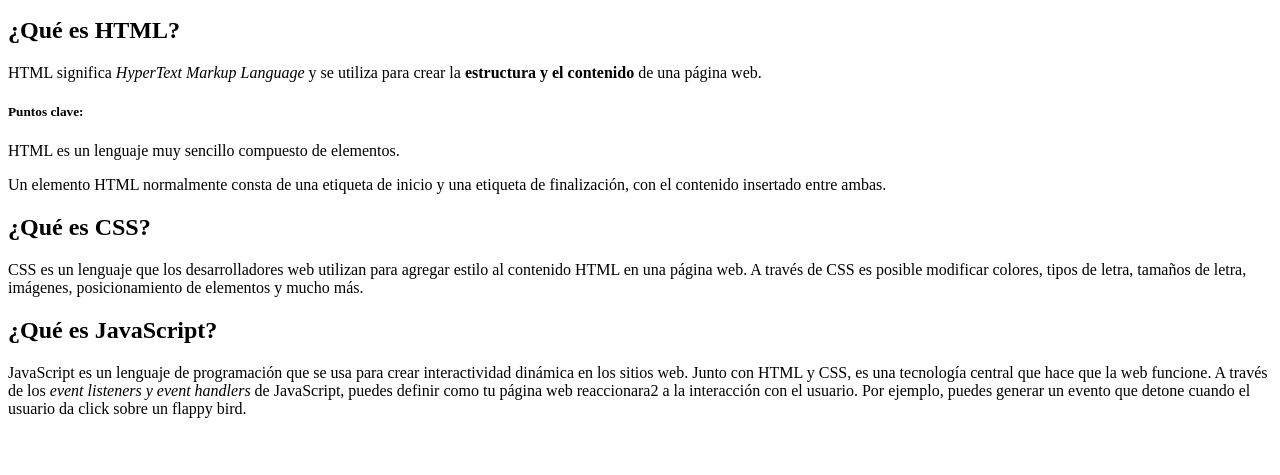
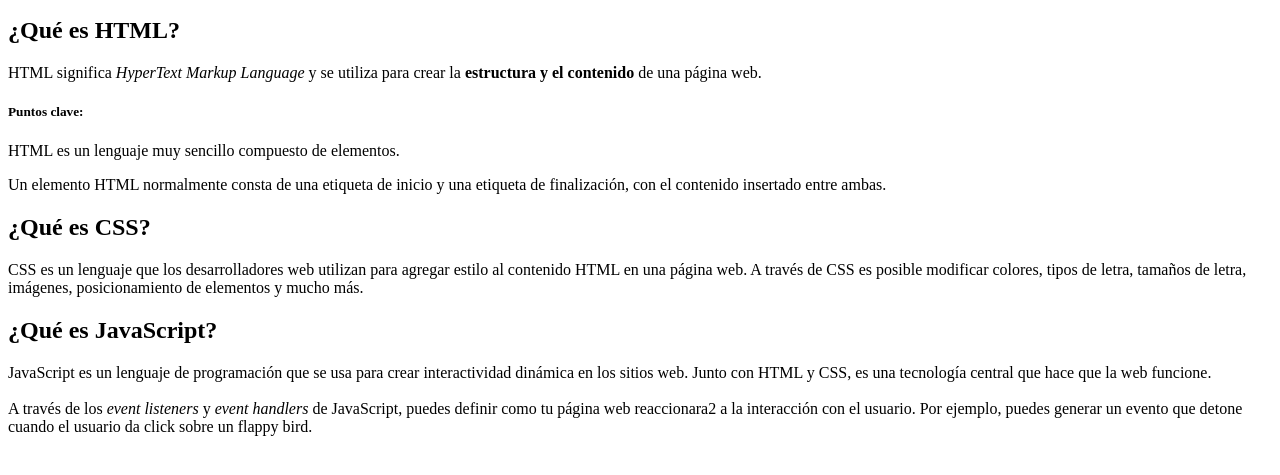
Before and after one commit to valefgr/intro-web-html-salt-linea-08, a plain HTML site: page index.html in a window 1280 px wide. Shown: the part 105-580 px from the top of the page. Drawn offline with Linux system fonts and the light colour scheme.

Commit message:
agregue br

```diff
--- a/index.html
+++ b/index.html
@@ -42,8 +42,9 @@
         interactividad dinámica en los sitios web. Junto con HTML y CSS, es una
         tecnología central que hace que la web funcione.
 
-        <!-- Agrega dos saltos de línea -->
-        A través de los <em>event listeners y event handlers</em> de JavaScript,
+        <br />
+        <br />
+        A través de los <em>event listeners</em> y <em>event handlers</em> de JavaScript,
         puedes definir como tu página web reaccionara2 a la interacción con el
         usuario. Por ejemplo, puedes generar un evento que detone cuando el
         usuario da click sobre un flappy bird.
```
